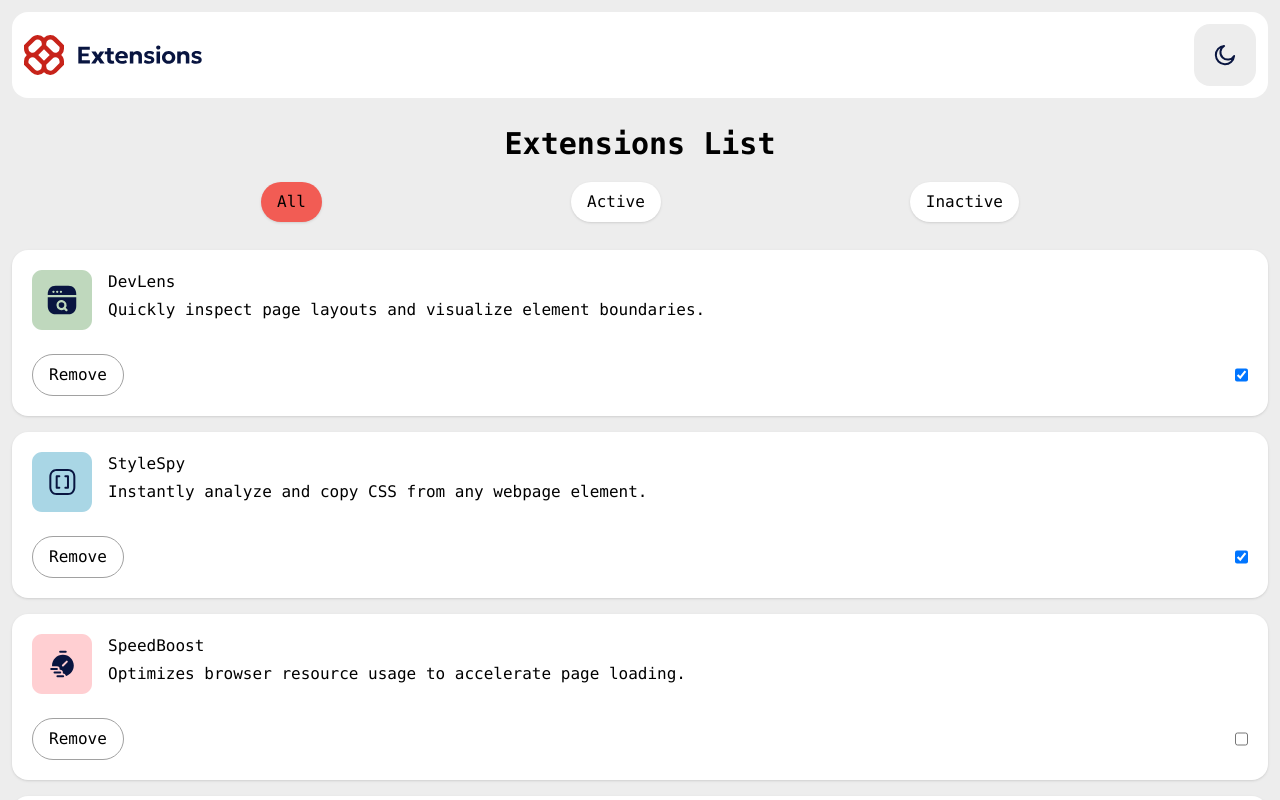
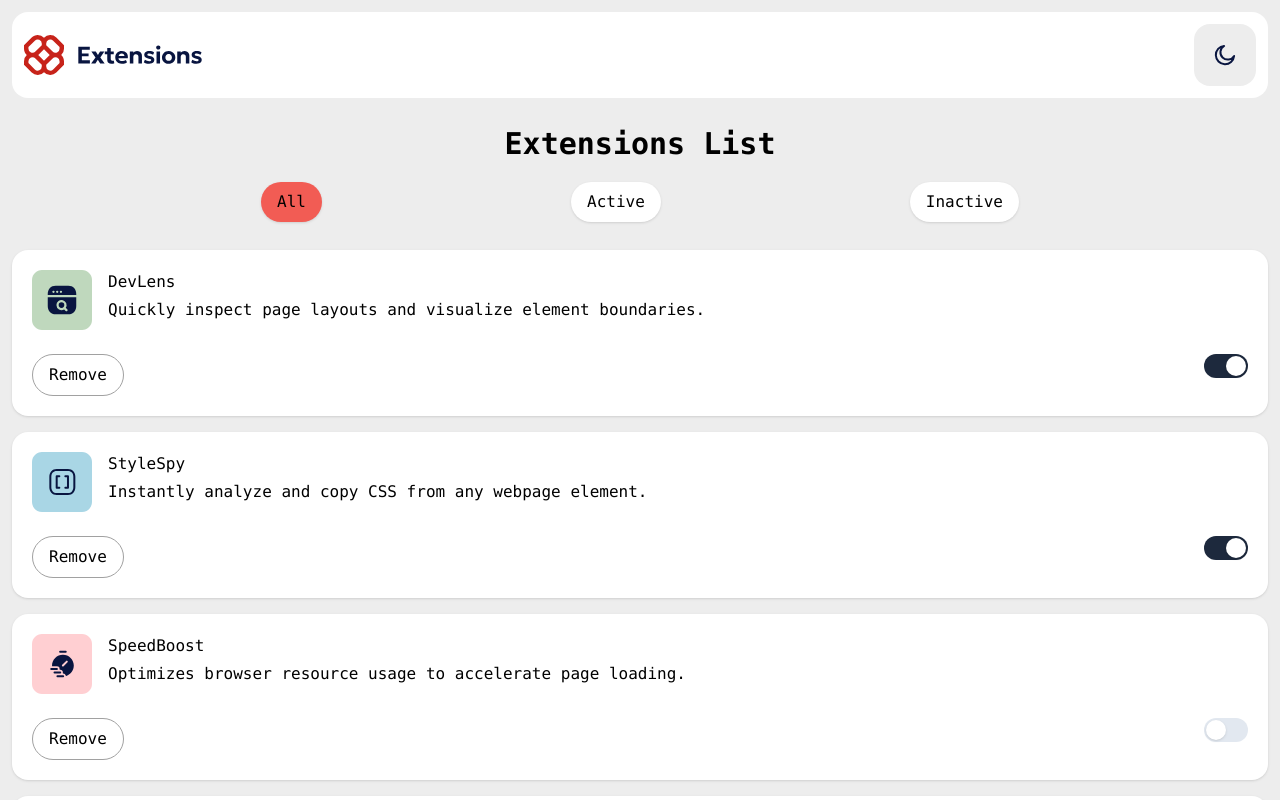
Before and after one commit to zahidzta/extensions-manager, a React (Vite) app: page / in a window 1280 px wide. Shown: the top 800 px of the page. Built offline with nearby package versions, Linux system fonts and the light colour scheme.

Commit message:
feat: implement toggle functionality for extensions in ExtensionCard component

```diff
--- a/src/App.tsx
+++ b/src/App.tsx
@@ -1,22 +1,31 @@
-import { useMemo } from "react"
+import { useMemo, useState } from "react"
 import ExtensionCard from "./components/ExtensionCard"
 import { Filter } from "./components/Filter"
 import Header from "./components/Header"
 import { EXTENSIONS } from "./constants/data"
 import { useSettings } from "./context/SettingsContext"
+import type { Extension } from "./types"
 
 function App() {
 
   const {settings} = useSettings()
 
+  const [extensions, setExtensions] = useState<Extension[]>(EXTENSIONS)
+
+  function toggleExtension(name : Extension["name"]) {
+    setExtensions(prev => prev.map(ex =>
+      ex.name === name ? {...ex, isActive: !ex.isActive}   : ex
+    ))
+  }
+
   const filteredExtensions = useMemo(() => {
-    return EXTENSIONS.filter(ex => {
+    return extensions.filter(ex => {
       if (settings.filter === "All") return true
       if (settings.filter === "Active") return ex.isActive
       if (settings.filter === "Inactive") return !ex.isActive
       return false
     })
-  }, [settings.filter])
+  }, [settings.filter, extensions])
 
 
 
@@ -26,7 +35,7 @@ function App() {
       <Filter />
       <div className="flex flex-col gap-4">
         {filteredExtensions.map(extension => (
-          <ExtensionCard key={extension.name} info={extension} />
+          <ExtensionCard key={extension.name} info={extension} onChange={toggleExtension} />
         ))}
       </div>
     </div>
--- a/src/components/ExtensionCard.tsx
+++ b/src/components/ExtensionCard.tsx
@@ -2,10 +2,11 @@ import type { Extension } from "../types"
 
 type ExtensionCardProps = {
     info: Extension
+    onChange: (name: string) => void
 }
 
-export default function ExtensionCard({info} : ExtensionCardProps) {
-    return(
+export default function ExtensionCard({ info, onChange }: ExtensionCardProps) {
+    return (
         <div className="bg-white p-5 rounded-2xl shadow space-y-6">
             <div className="flex items-start gap-4">
                 <img src={info.logo} alt={info.name} />
@@ -16,7 +17,15 @@ export default function ExtensionCard({info} : ExtensionCardProps) {
             </div>
             <div className="flex justify-between">
                 <button className="border border-neutral-400 rounded-full py-2 px-4 bg-white">Remove</button>
-                <input checked={info.isActive} type="checkbox" name="" id="" />
+
+                <button
+                    role="switch"
+                    aria-checked={info.isActive}
+                    onClick={() => onChange(info.name)}
+                    className={`relative w-11 h-6 rounded-full transition-colors duration-300 cursor-pointer ${info.isActive ? "bg-slate-800" : "bg-slate-200"}`}
+                >
+                    <span className={`absolute top-0.5 left-0.5 w-5 h-5 bg-white rounded-full shadow transition-transform duration-300 ${info.isActive ? "translate-x-5" : "translate-x-0"}`}/>
+                </button>
             </div>
         </div>
     )
```
